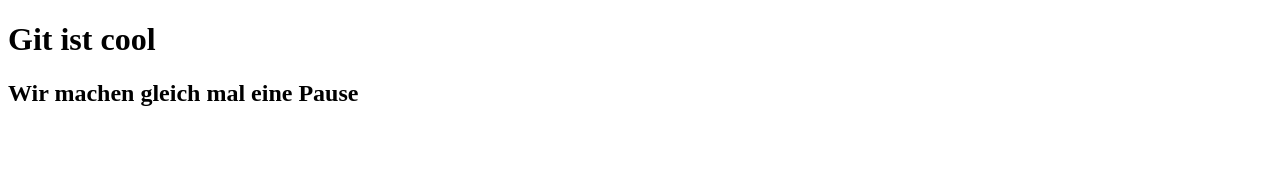
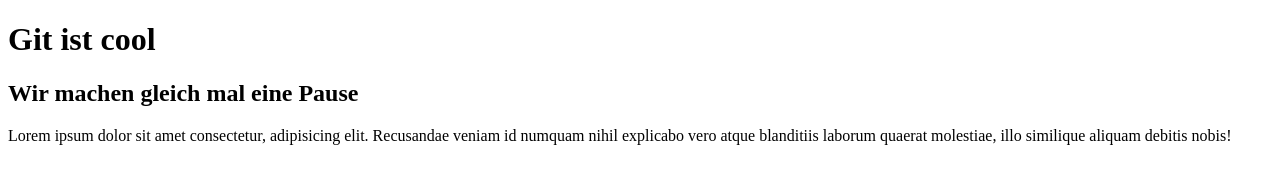
Before and after one commit to EbbeUndFlut/gitperiment, a plain HTML site: page index.html in a window 1280 px wide. Drawn offline with Linux system fonts and the light colour scheme.

Commit message:
added lorem

```diff
--- a/index.html
+++ b/index.html
@@ -11,6 +11,8 @@
 <body>
     <h1>Git ist cool</h1>
     <h2>Wir machen gleich mal eine Pause</h2>
+    <p>Lorem ipsum dolor sit amet consectetur, adipisicing elit. Recusandae veniam id numquam nihil explicabo vero atque
+        blanditiis laborum quaerat molestiae, illo similique aliquam debitis nobis!</p>
 </body>
 
 </html>
```
